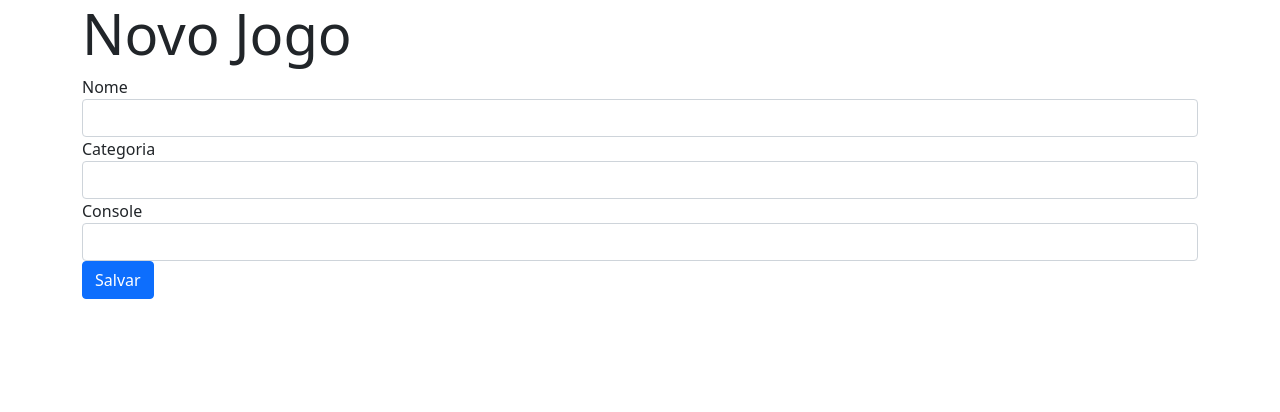
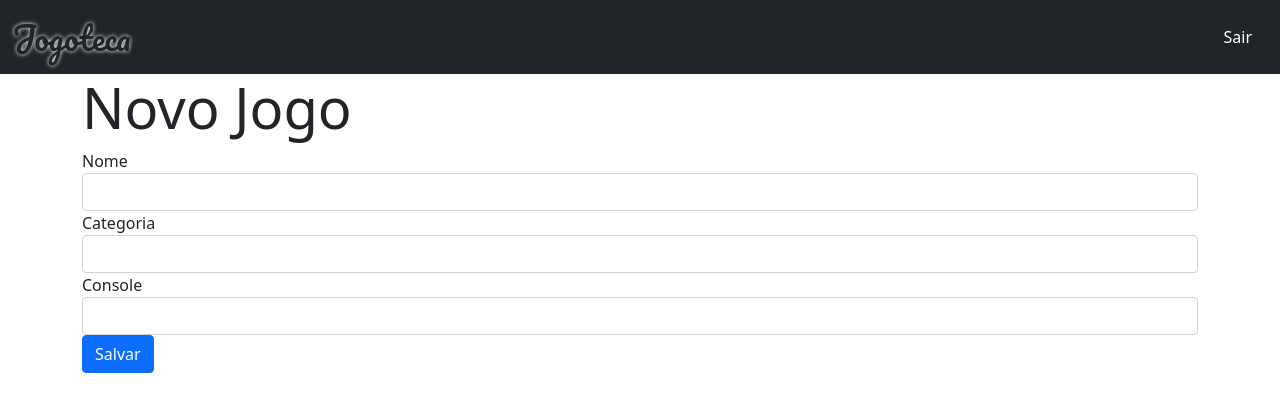
Before and after one commit to cortelucas/jogoteca, a Flask app: page /novo in a window 1280 px wide. Shown: the top 412 px of the page. Run offline with Flask 2, Linux system fonts and the light colour scheme; the visitor is signed in with stand-in values (Sample User, id 1); tables that the repository leaves empty or names only in its code hold one stand-in row (values such as "Sample post"); some libraries are stand-ins or nearby versions.

Commit message:
implementação do logo e da navbar

```diff
--- /dev/null
+++ b/static/css/style.css
@@ -0,0 +1,25 @@
+/*Imports*/
+@import url("./bootstrap/bootstrap.css");
+@import url("https://fonts.googleapis.com/css2?family=Pacifico&display=swap");
+
+/*Logo*/
+.logo {
+  font-family: Pacifico, hand;
+  font-size: 2rem;
+  text-shadow: 0px 0px 4px white;
+  color: #212529 !important;
+}
+
+.logo:hover {
+  transition: 1s;
+  transform: scale(1.05);
+}
+
+.sair {
+  color: white;
+}
+
+.sair:hover {
+  color: white;
+  border-bottom: 5px solid white;
+}
--- a/templates/template.html
+++ b/templates/template.html
@@ -5,12 +5,23 @@
   <meta charset="utf-8">
   <meta name="viewport" content="width=device-width, initial-scale=1">
   <title>Jogoteca</title>
-  <link rel="stylesheet" href="{{ url_for('static', filename='css/bootstrap/bootstrap.css') }}">
+  <link rel="stylesheet" href="{{ url_for('static', filename='css/style.css') }}">
 
 </head>
 
 <body>
+  <header>
+    <nav class="navbar navbar-dark bg-dark">
+      <div class="container-fluid">
+        <a class="navbar-brand logo" href="{{ url_for('index') }}">Jogoteca</a>
+        <form class="d-flex">
+          <a class="nav-link sair" href="{{ url_for('logout') }}">Sair</a>
+        </form>
+      </div>
+    </nav>
+  </header>
   <div class="container">
+
     <div class="page-header">
       <h1 class="display-4">{{ titulo }}</h1>
     </div>
```
